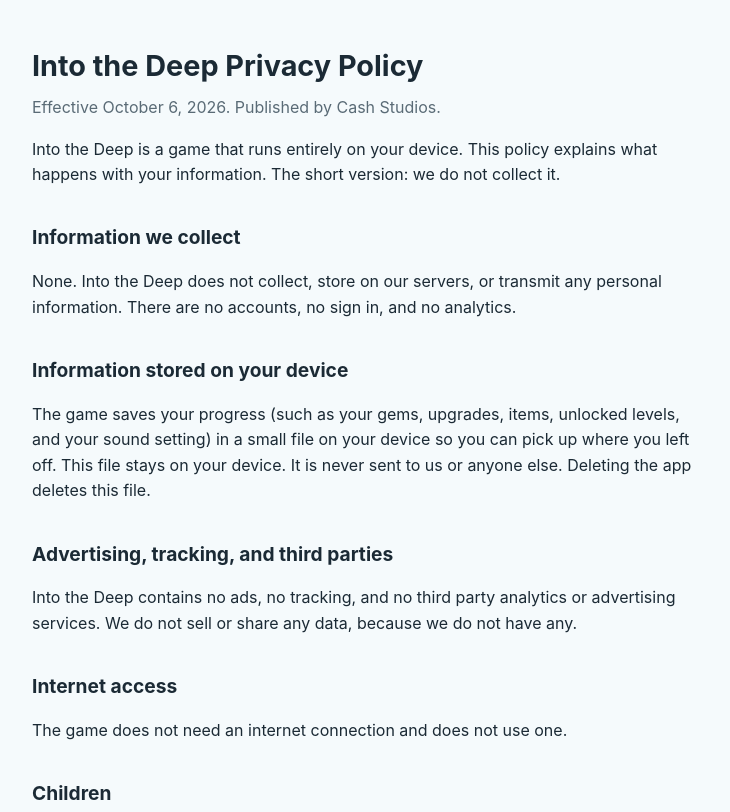
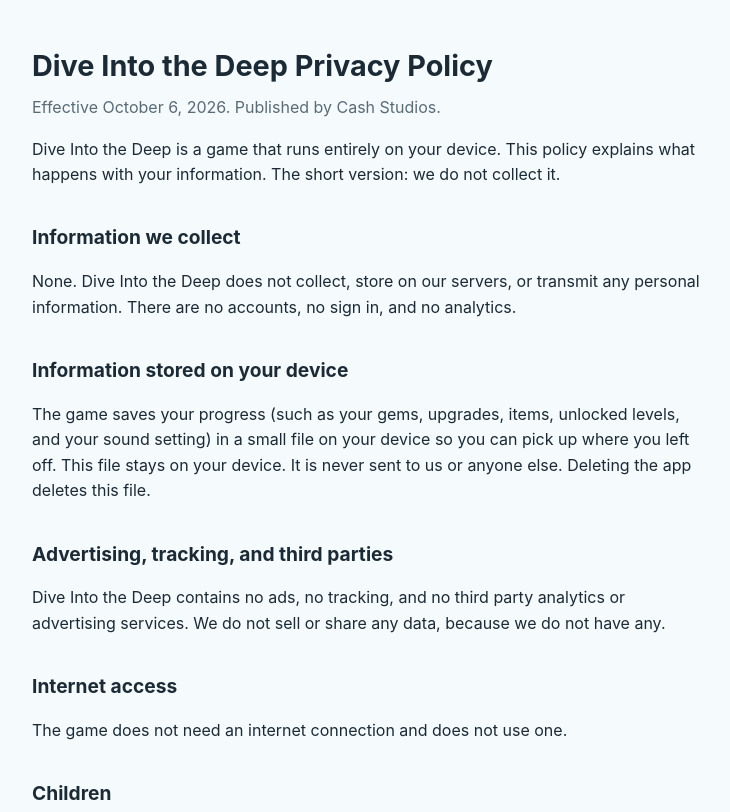
Before and after one commit to cashstudiosgames/intothedeep, a plain HTML site: page privacy-policy.html in a window 1280 px wide. Shown: the top 812 px of the page, without its empty margins (268-998 px from the left). Drawn offline with Linux system fonts and the light colour scheme.

Commit message:
Add files via upload

```diff
--- a/privacy-policy.html
+++ b/privacy-policy.html
@@ -3,7 +3,7 @@
 <head>
 <meta charset="utf-8">
 <meta name="viewport" content="width=device-width, initial-scale=1">
-<title>Into the Deep Privacy Policy</title>
+<title>Dive Into the Deep Privacy Policy</title>
 <style>
   body { font-family: -apple-system, "Segoe UI", Roboto, Helvetica, Arial, sans-serif; line-height: 1.6; max-width: 680px; margin: 0 auto; padding: 24px 20px 60px; color: #1b2a35; background: #f5fafc; }
   h1 { font-size: 1.8rem; margin-bottom: 0.2em; }
@@ -12,19 +12,19 @@
 </style>
 </head>
 <body>
-<h1>Into the Deep Privacy Policy</h1>
+<h1>Dive Into the Deep Privacy Policy</h1>
 <p class="meta">Effective October 6, 2026. Published by Cash Studios.</p>
 
-<p>Into the Deep is a game that runs entirely on your device. This policy explains what happens with your information. The short version: we do not collect it.</p>
+<p>Dive Into the Deep is a game that runs entirely on your device. This policy explains what happens with your information. The short version: we do not collect it.</p>
 
 <h2>Information we collect</h2>
-<p>None. Into the Deep does not collect, store on our servers, or transmit any personal information. There are no accounts, no sign in, and no analytics.</p>
+<p>None. Dive Into the Deep does not collect, store on our servers, or transmit any personal information. There are no accounts, no sign in, and no analytics.</p>
 
 <h2>Information stored on your device</h2>
 <p>The game saves your progress (such as your gems, upgrades, items, unlocked levels, and your sound setting) in a small file on your device so you can pick up where you left off. This file stays on your device. It is never sent to us or anyone else. Deleting the app deletes this file.</p>
 
 <h2>Advertising, tracking, and third parties</h2>
-<p>Into the Deep contains no ads, no tracking, and no third party analytics or advertising services. We do not sell or share any data, because we do not have any.</p>
+<p>Dive Into the Deep contains no ads, no tracking, and no third party analytics or advertising services. We do not sell or share any data, because we do not have any.</p>
 
 <h2>Internet access</h2>
 <p>The game does not need an internet connection and does not use one.</p>
```
Also changed, not shown: index.html (+2 -2 lines), support.html (+3 -3 lines).
